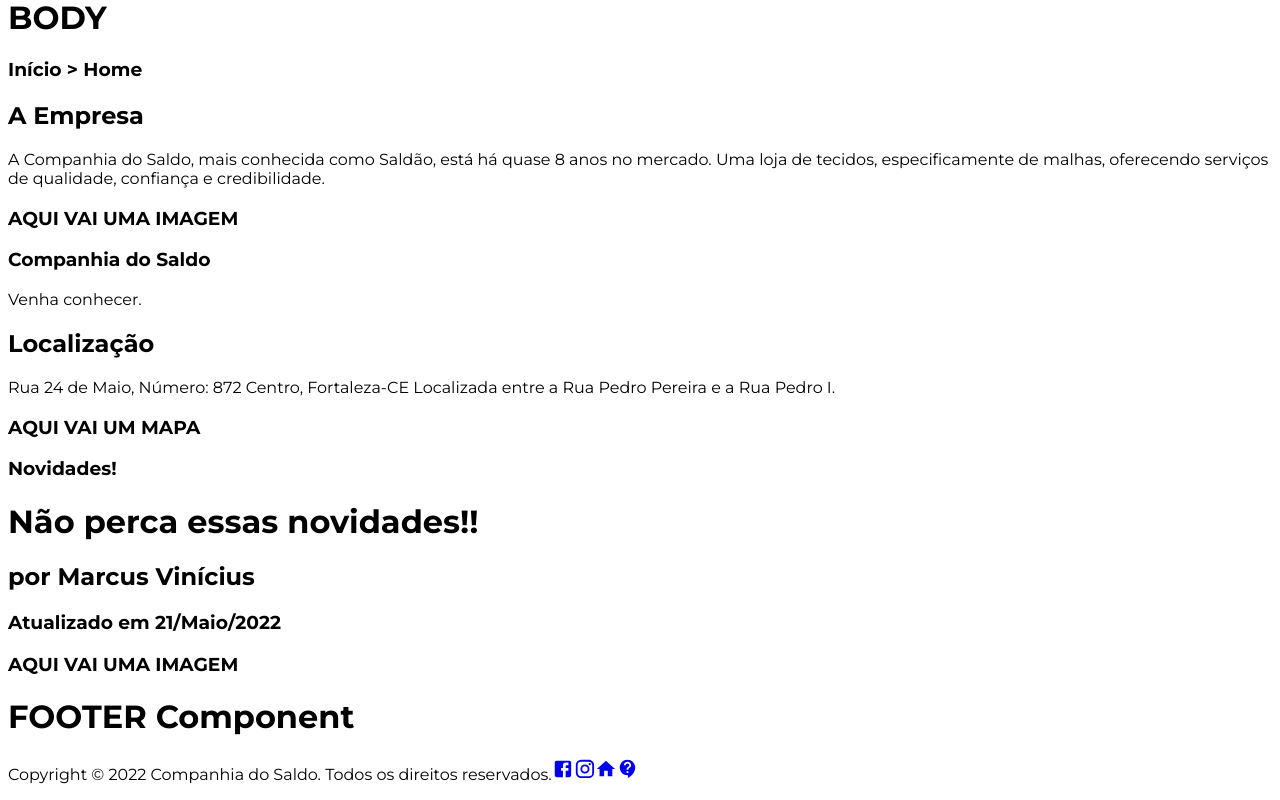
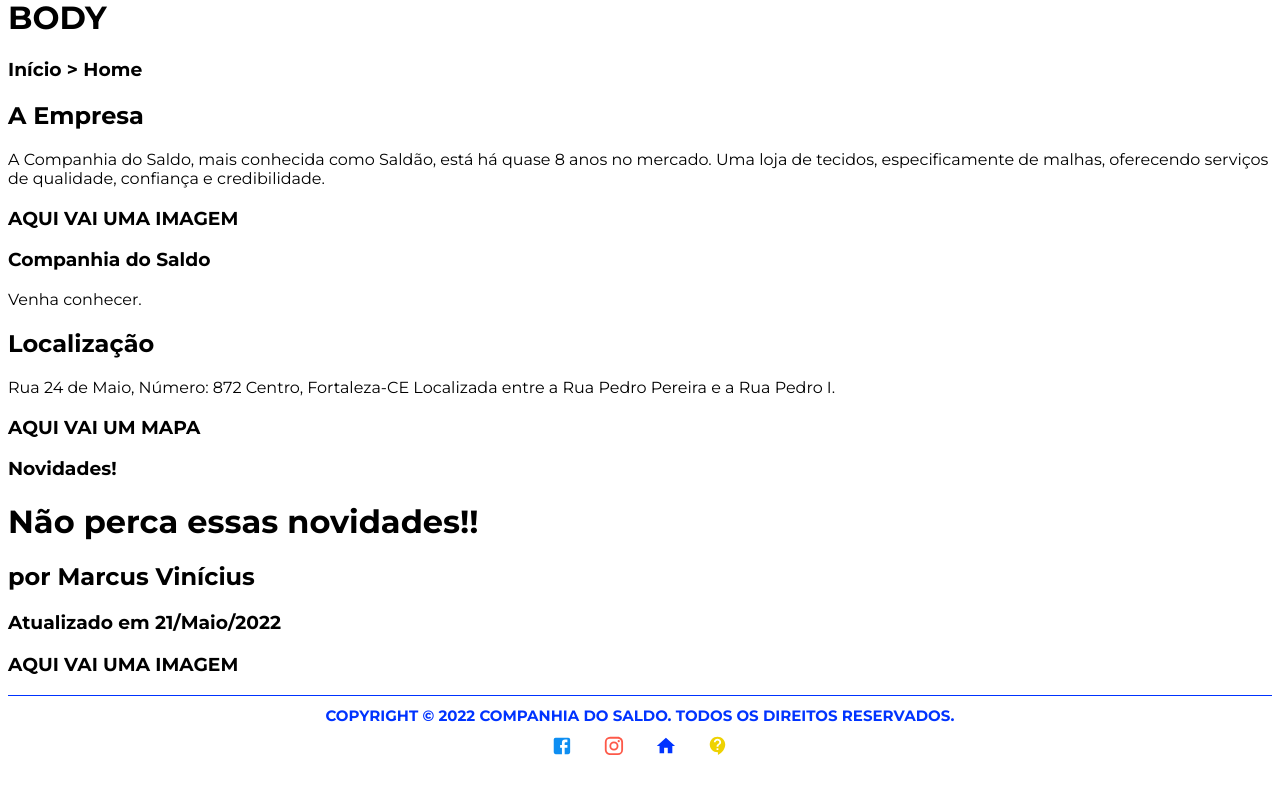
Before and after one commit to marcusviniciusmo/CompanhiaDoSaldo_Website_DEPRECATED, a React (Create React App) app in the folder frontend/: page / in a window 1280 px wide. Shown: the part 418-1218 px from the top of the page. After the commit the page ends 1197 px from the top, so only its background shows below. Built offline with nearby package versions, Linux system fonts and the light colour scheme.

Commit message:
Footer component styling

```diff
--- a/frontend/src/components/Footer/index.tsx
+++ b/frontend/src/components/Footer/index.tsx
@@ -1,12 +1,14 @@
 import { FooterData } from 'utils/Mocks/Footer';
+import './styles.css';
 
 function Footer() {
   return (
-    <>
-      <h1>FOOTER Component</h1>
-      <p>
+    <footer id='footerContainer'>
+      <span>
         {FooterData.Text}
+      </span>
 
+      <div id="footerIcons">
         {
           FooterData.Icons.map((icon) => {
             return (
@@ -25,8 +27,8 @@ function Footer() {
             )
           })
         }
-      </p>
-    </>
+      </div>
+    </footer>
   );
 };
 
--- /dev/null
+++ b/frontend/src/components/Footer/styles.css
@@ -0,0 +1,30 @@
+footer#footerContainer {
+  border-top: 0.1rem solid var(--first-color);
+  clear: both;
+  display: flex;
+  flex-direction: column;
+  align-items: center;
+}
+
+footer#footerContainer span {
+  color: var(--first-color);
+  font-size: 1.5rem;
+  font-weight: bold;
+  margin-top: 1rem;
+  text-transform: uppercase;
+}
+
+footer#footerContainer div#footerIcons {
+  margin-block: 1rem;
+  display: flex;
+  flex-direction: row;
+  gap: 3rem;
+}
+
+footer#footerContainer div#footerIcons a {
+  transition: transform 0.7s;
+}
+
+footer#footerContainer div#footerIcons a:hover {
+  transform: scale(2);
+}
--- a/frontend/src/index.css
+++ b/frontend/src/index.css
@@ -1,6 +1,9 @@
 @import url('https://fonts.googleapis.com/css2?family=Montserrat:wght@400;700&display=swap');
 
 :root {
+  --auxiliar-color-icon-facebook: #0E8EF2;
+  --auxiliar-color-icon-instagram: #FD5949;
+  --auxiliar-color-icon-contact: #EED202;
   --first-color: #0033FF;
   --second-color: #000066;
   --third-color: #66FF00;
--- a/frontend/src/utils/Mocks/Footer/index.tsx
+++ b/frontend/src/utils/Mocks/Footer/index.tsx
@@ -20,7 +20,7 @@ export const FooterData: IFooter = {
       Title: 'Facebook',
       Target: '_blank',
       Rel: 'noreferrer',
-      Color: '',
+      Color: 'var(--auxiliar-color-icon-facebook)',
       FontSize: 'large'
     },
     {
@@ -30,7 +30,7 @@ export const FooterData: IFooter = {
       Title: 'Instagram',
       Target: '_blank',
       Rel: 'noreferrer',
-      Color: '',
+      Color: 'var(--auxiliar-color-icon-instagram)',
       FontSize: 'large'
     },
     {
@@ -38,7 +38,7 @@ export const FooterData: IFooter = {
       Icon: Home,
       Url: '/',
       Title: 'Home',
-      Color: '',
+      Color: 'var(--first-color)',
       FontSize: 'large'
     },
     {
@@ -46,7 +46,7 @@ export const FooterData: IFooter = {
       Icon: ContactSupport,
       Url: '/contato',
       Title: 'Contato',
-      Color: '',
+      Color: 'var(--auxiliar-color-icon-contact)',
       FontSize: 'large'
     },
   ]
```
